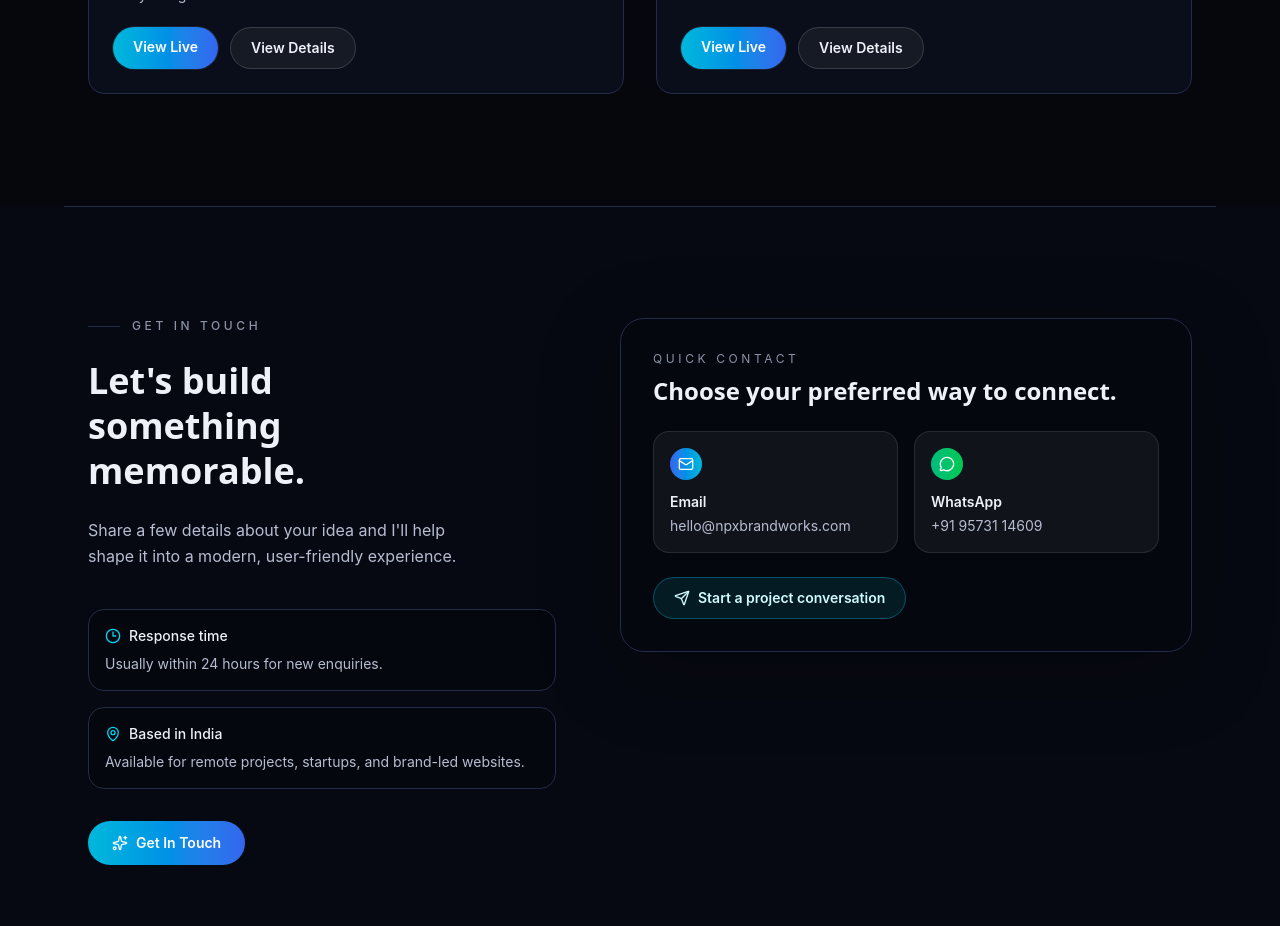
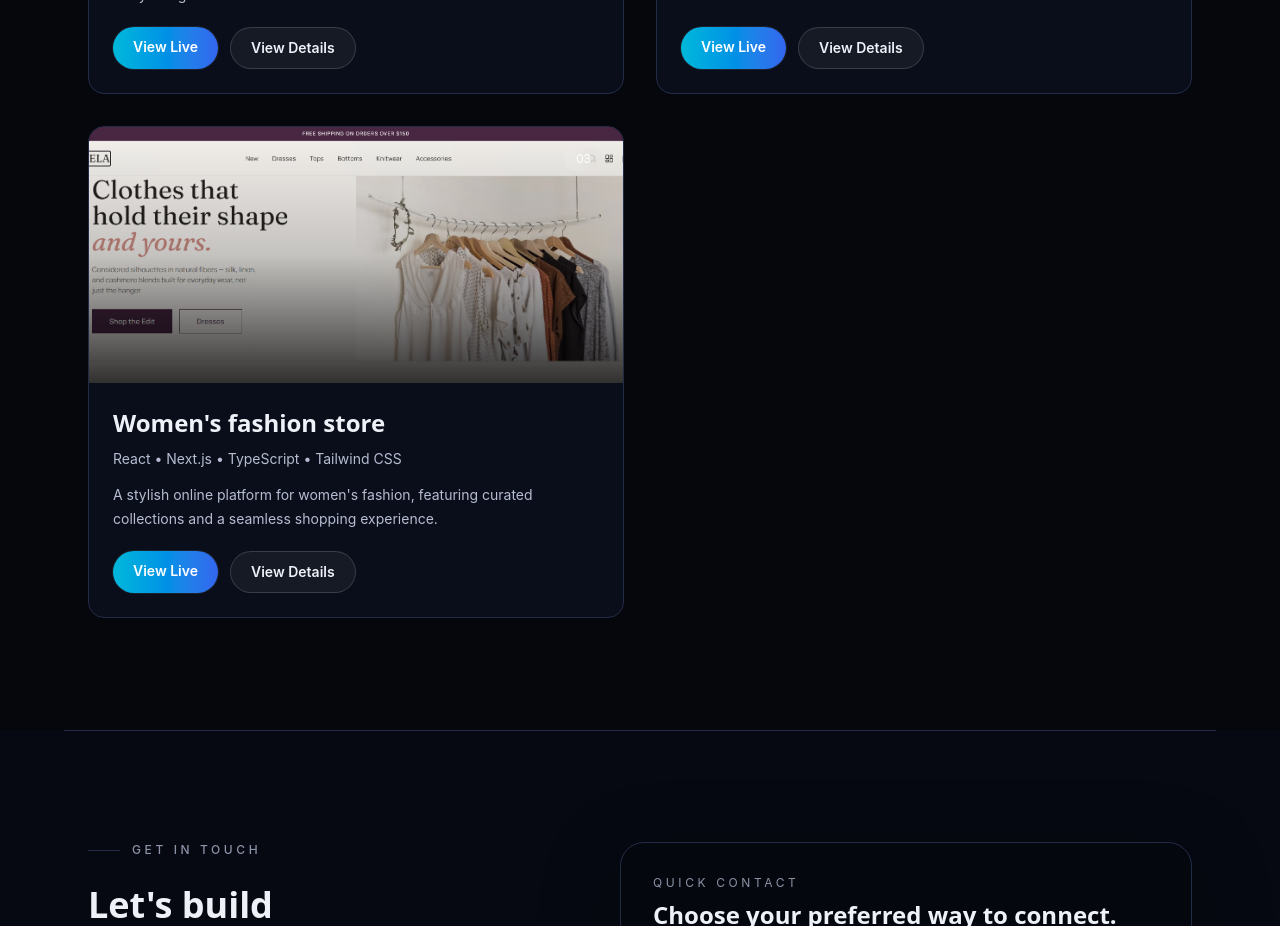
Before and after one commit to nithish1116/npx-brandworks, a Next.js app: page / in a window 1280 px wide. Shown: the part 2660-3586 px from the top of the page. Built offline with nearby package versions, Linux system fonts and the light colour scheme.

Commit message:
Add Women's fashion store project to Portfolio with corresponding image

```diff
--- a/components/Portfolio.tsx
+++ b/components/Portfolio.tsx
@@ -53,6 +53,23 @@ const WORK: Project[] = [
       "Focused call-to-action flow for student enquiries",
     ],
   },
+  {
+    name: "Women's fashion store",
+    type: "React • Next.js • TypeScript • Tailwind CSS",
+    image: "/assets/women-fashions-store.png",
+    live: "https://womens-fashion-store.vercel.app",
+    github: "https://github.com/nithish1116/womens-fashion-store.git",
+    description:
+      "A stylish online platform for women's fashion, featuring curated collections and a seamless shopping experience.",
+    summary:
+      "The site offers an intuitive interface for browsing and purchasing fashion items, with a focus on style and user satisfaction.",
+    stack: ["React", "Next.js", "TypeScript", "Tailwind CSS"],
+    highlights: [
+      "Modern design with a focus on aesthetics and usability",
+      "Intuitive navigation for effortless browsing",
+      "Responsive layout optimized for all devices",
+    ],
+  }
 ];
 
 const Portfolio = () => {
```
Also changed, not shown: public/assets/women-fashions-store.png (added).
